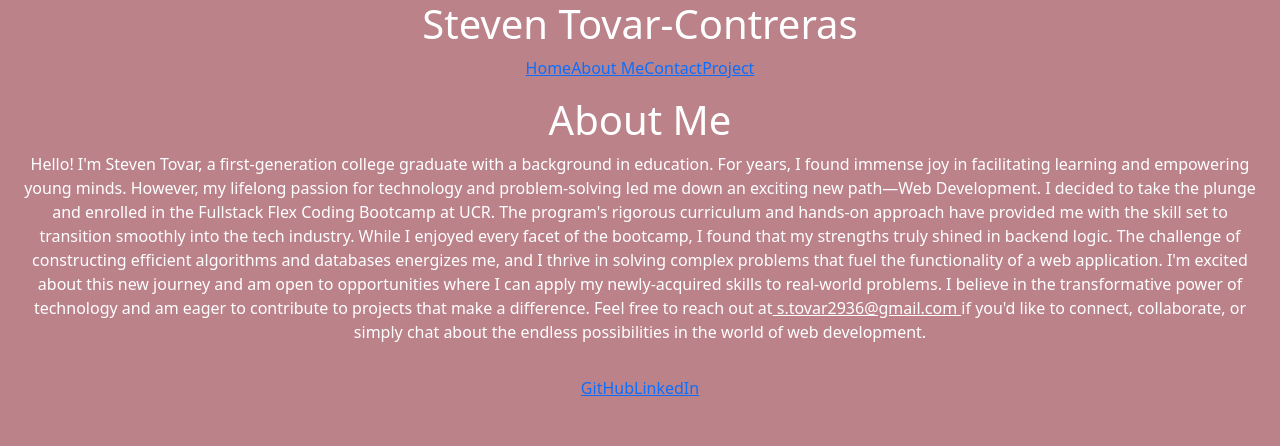
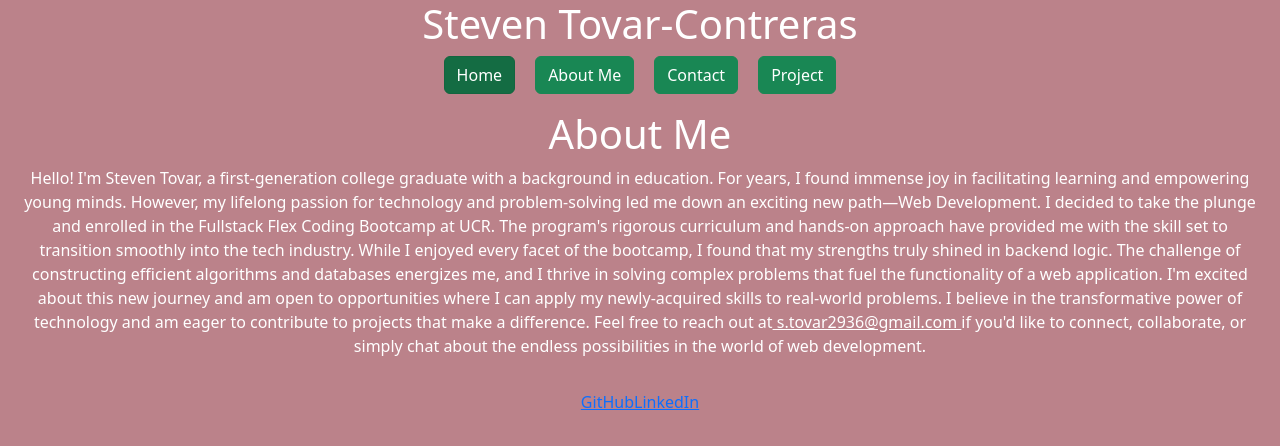
Before and after one commit to s-tovar/react-portfolio, a React (Create React App) app in the folder cd/: page / in a window 1280 px wide. Shown: the top 446 px of the page. Built offline with nearby package versions, Linux system fonts and the light colour scheme.

Commit message:
added bootstrap styling to buttons in Navigation.js

```diff
--- a/cd/src/App.css
+++ b/cd/src/App.css
@@ -2,6 +2,10 @@
   min-height: 100vh;
   background-color: rgb(187, 130, 138);
   text-align: center;
+}
+
+.nav-button {
+  margin-right: 20px;
 }
 
 .App-logo {
--- a/cd/src/components/Navigation.js
+++ b/cd/src/components/Navigation.js
@@ -10,7 +10,11 @@ function Navigation() {
         {['/', '/about', '/contact', '/project'].map((path, index) => {
           const titles = ['Home', 'About Me', 'Contact', 'Project'];
           return (
-            <Link key={path} to={path} className={currentPath === path ? 'active' : ''}>
+            <Link
+            key={path}
+            to={path}
+            className={`btn btn-success ${index < titles.length - 1 ? 'nav-button' : ''} ${currentPath === path ? 'active' : ''}`}
+            >
               {titles[index]}
             </Link>
           );
```
